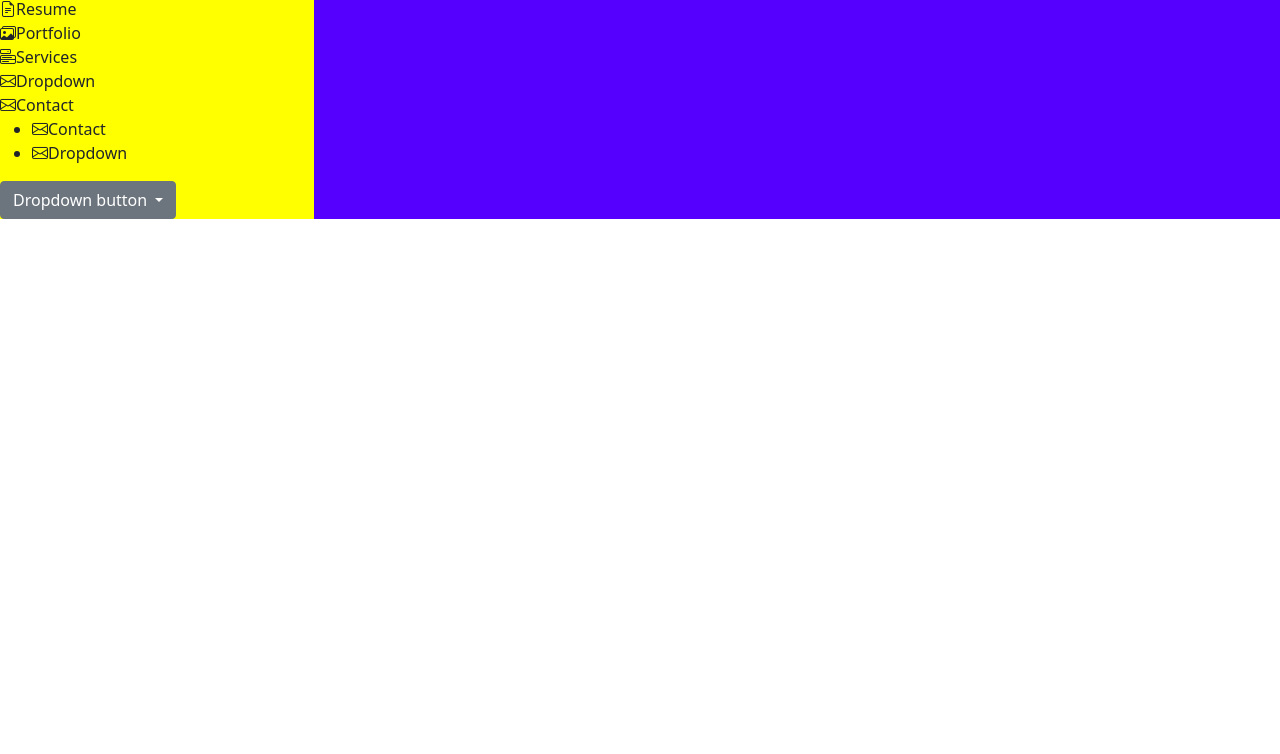
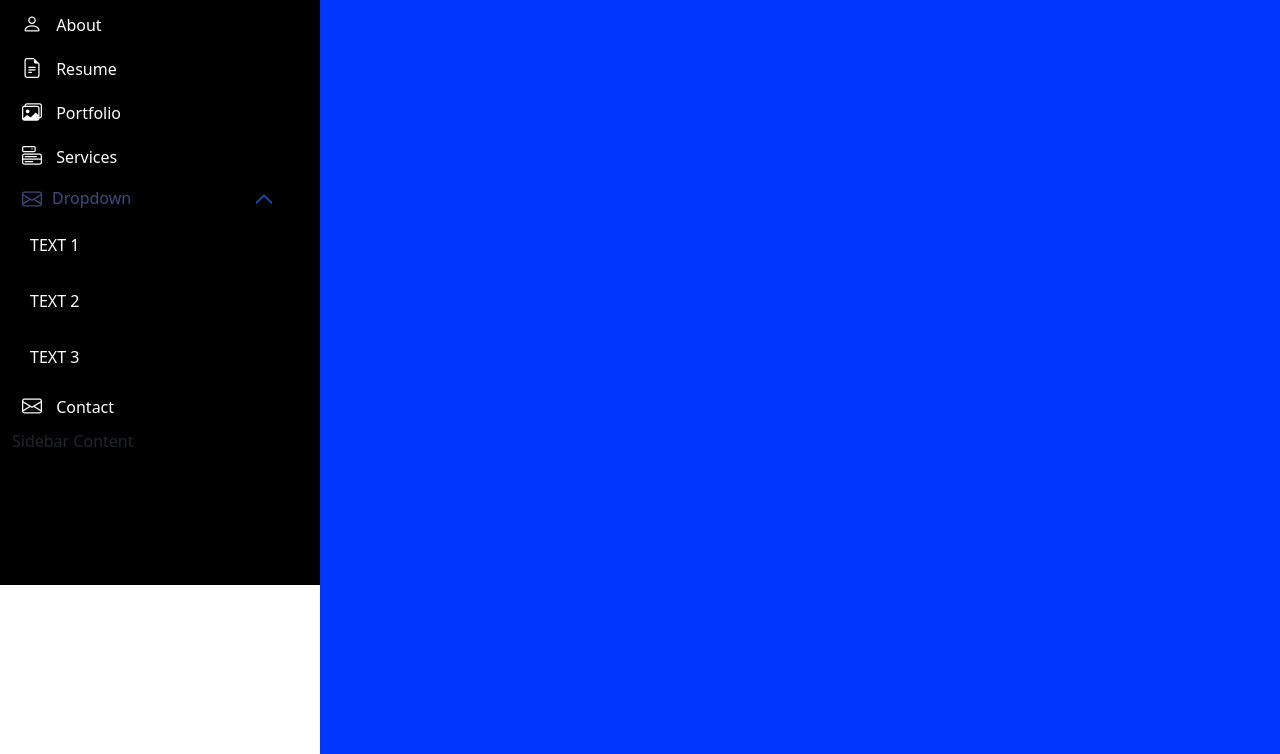
Before and after one commit to VivekHur/Hackathon, a plain HTML site: page Week 2/Day5/Portfolio/index.html in a window 1280 px wide. Shown: the part 215-969 px from the top of the page. Before the commit the page ends 800 px from the top, so only its background shows below. Drawn offline with nearby package versions, Linux system fonts and the light colour scheme.

Commit message:
fixed sidebar, made it scrollable. added accordion

```diff
--- a/Week 2/Day5/Portfolio/index.css
+++ b/Week 2/Day5/Portfolio/index.css
@@ -1,6 +1,84 @@
-#userImg {
-  height: 100px;
-  width: 100px;
-  border-radius: 50%;
-  border: 5px solid gray;
-}
+.mainThing {
+    background-color: rgb(54, 137, 70);
+    height: 100vh;
+    width: 100%;
+  }
+
+  .sideCol {
+    background-color: rgb(0, 0, 0);
+    height: 100vh;
+    position: sticky;
+    top: 0;
+    overflow-y: auto;
+  }
+
+  .mainCol {
+    background-color: rgb(0, 55, 255);
+    height: 2000px;
+  }
+
+  /* UserCard */
+  #userCard {
+    text-align: center;
+    padding: 15px;
+    color: white;
+  }
+
+  #userImg {
+    height: 80px;
+    width: 80px;
+    border-radius: 50%;
+    border: 3px solid gray;
+  }
+
+  .navData {
+    padding: 10px;
+    color: white;
+  }
+
+  .navData i {
+    font-size: 20px;
+    margin-right: 10px;
+    /* border: 1px solid white; */
+  }
+
+  .accordion-button {
+    padding: 0;
+    color: white;
+    background-color: rgb(0, 0, 0);
+  }
+
+  .accordion-button:not(.collapsed) {
+    color: #ffdd57;
+  }
+
+  /* Accordion */
+  .accordion-item {
+    border: none;
+    background-color: #000000;
+  }
+
+  .accordion-header {
+    background-color: #343a40;
+  }
+
+  .accordion-button {
+    color: rgb(255, 255, 255);
+    background-color: #000000;
+    padding: 0px 12px;
+  }
+
+  .accordion-button:not(.collapsed) {
+    background-color: #000000;
+    color: #3c4b83;
+  }
+
+  .accordion-body {
+    background-color: #000000;
+    color: white;
+  }
+
+  .dropdown {
+    margin-left: -12px;
+    margin-bottom: -10px;
+  }
--- a/Week 2/Day5/Portfolio/index.html
+++ b/Week 2/Day5/Portfolio/index.html
@@ -27,11 +27,15 @@
   </head>
 
   <body>
-    <div class="row">
-      <div class="col-lg-3 col-md-3 col-sm-3" style="background-color: yellow">
-        <div id="userbar">
+    <div class="container-fluid mainThing">
+      <div class="row sideBar">
+        <div class="col-lg-3 col-md-4 col-sm-12 sideCol">
+          <!-- User Card with pic and icons link -->
           <div id="userCard">
-            <img id="userImg" src="./image/person.jpg" />
+            <img
+              id="userImg"
+              src="https://encrypted-tbn0.gstatic.com/images?q=tbn:ANd9GcTLg5gfY7_Tb_OGCp7-RZcmBJIX_S6wfpzlEg&s"
+            />
             <p id="name">Alex Smith</p>
             <div class="contactIcons">
               <i class="bi bi-twitter-x"></i>
@@ -41,104 +45,87 @@
               <i class="bi bi-linkedin"></i>
             </div>
           </div>
-          <div id="navbar">
-            <div class="row">
-              <div class="col-sm-2 col-md-3 col-lg-6">
+
+          <div class="container-fuild">
+            <div class="row navData">
+              <div class="col-sm-12 col-md-12 col-lg-12">
                 <i class="bi bi-house"></i>
                 <span class="navTexts">Home</span>
               </div>
             </div>
-            <div class="row">
-              <div class="col-sm-2 col-md-3 col-lg-6">
+            <div class="row navData">
+              <div class="col-sm-12 col-md-12 col-lg-12">
                 <i class="bi bi-person"></i>
                 <span class="navTexts">About</span>
               </div>
             </div>
-            <div class="row">
-              <div class="col-sm-2 col-md-3 col-lg-6">
-                <i class="bi bi-file-earmark-text"></i
-                ><span class="navTexts">Resume</span>
+            <div class="row navData">
+              <div class="col-sm-12 col-md-12 col-lg-12">
+                <i class="bi bi-file-earmark-text"></i>
+                <span class="navTexts">Resume</span>
               </div>
             </div>
-            <div class="row">
-              <div class="col-sm-2 col-md-3 col-lg-6">
-                <i class="bi bi-images"></i
-                ><span class="navTexts">Portfolio</span>
+            <div class="row navData">
+              <div class="col-sm-12 col-md-12 col-lg-12">
+                <i class="bi bi-images"></i>
+                <span class="navTexts">Portfolio</span>
               </div>
             </div>
-            <div class="row">
-              <div class="col-sm-2 col-md-3 col-lg-6">
-                <i class="bi bi-menu-button"></i
-                ><span class="navTexts">Services</span>
-              </div>
-            </div>
-            <div class="row">
-              <div class="col-sm-2 col-md-3 col-lg-6 dropdown">
-                <i class="bi bi-envelope"></i
-                ><span class="navTexts">Dropdown</span>
-              </div>
-            </div>
-            <div class="row">
-              <div class="col-sm-2 col-md-3 col-lg-6">
-                <i class="bi bi-envelope"></i
-                ><span class="navTexts">Contact</span>
+            <div class="row navData">
+              <div class="col-sm-12 col-md-12 col-lg-12">
+                <i class="bi bi-menu-button"></i>
+                <span class="navTexts">Services</span>
               </div>
             </div>
 
-            <nav id="navmenu" class="navmenu">
-              <ul>
-                <li>
-                  <i class="bi bi-envelope"></i
-                  ><span class="navTexts">Contact</span>
-                </li>
-                <li class="dropdown">
-                  <i class="bi bi-envelope"></i
-                  ><span class="navTexts">Dropdown</span>
-                </li>
-              </ul>
-            </nav>
-            <!-- <div class="row">
-                <div class="col-sm-12 col-md-12 col-lg-12">
+            <div class="row navData" id="dropNav">
+              <div class="col-sm-12 col-md-12 col-lg-12 dropdown">
+                <div class="accordion" id="accordionExample">
+                  <div class="accordion-item">
+                    <h2>
+                      <button
+                        class="accordion-button"
+                        type="button"
+                        data-bs-toggle="collapse"
+                        data-bs-target="#collapseOne"
+                        aria-expanded="true"
+                        aria-controls="collapseOne"
+                      >
+                        <i class="bi bi-envelope"></i>
+                        <span class="navTexts">Dropdown</span>
+                      </button>
+                    </h2>
+                    <div
+                      id="collapseOne"
+                      class="accordion-collapse collapse show"
+                      aria-labelledby="headingOne"
+                      data-bs-parent="#accordionExample"
+                    >
+                      <div class="accordion-body">TEXT 1</div>
+                      <div class="accordion-body">TEXT 2</div>
+                      <div class="accordion-body">TEXT 3</div>
+                    </div>
+                  </div>
+                </div>
+              </div>
+            </div>
 
+            <div class="row navData">
+              <div class="col-sm-12 col-md-12 col-lg-12">
+                <i class="bi bi-envelope"></i>
+                <span class="navTexts">Contact</span>
+              </div>
+            </div>
+          </div>
 
-                </div>
-              </div> -->
-          </div>
+          <p>Sidebar Content</p>
         </div>
-
-        <div class="dropdown">
-          <button
-            class="btn btn-secondary dropdown-toggle"
-            type="button"
-            id="dropdownMenuButton1"
-            data-bs-toggle="dropdown"
-            aria-expanded="false"
-          >
-            Dropdown button
-          </button>
-          <ul class="dropdown-menu" aria-labelledby="dropdownMenuButton1">
-            <li><a class="dropdown-item" href="#">Action</a></li>
-            <li><a class="dropdown-item" href="#">Another action</a></li>
-            <li><a class="dropdown-item" href="#">Something else here</a></li>
-          </ul>
+        <!-- Main content column -->
+        <div class="col-lg-9 col-md-8 col-sm-12 mainCol">
+          <!-- Main content here -->
+          <p>Main Content</p>
         </div>
-
-        <!-- Welcome page -->
-      </div>
-      <div
-        class="col-lg-9 col-md-9 col-sm-9"
-        style="background-color: rgb(85, 0, 255)"
-      >
-        >
-        <!-- Welcome page -->
       </div>
     </div>
-    <!-- About me -->
-    <!-- skills -->
-    <!-- projects -->
-    <!-- project1
-        project2
-        project3 -->
-    <!-- Contact -->
   </body>
 </html>
```
